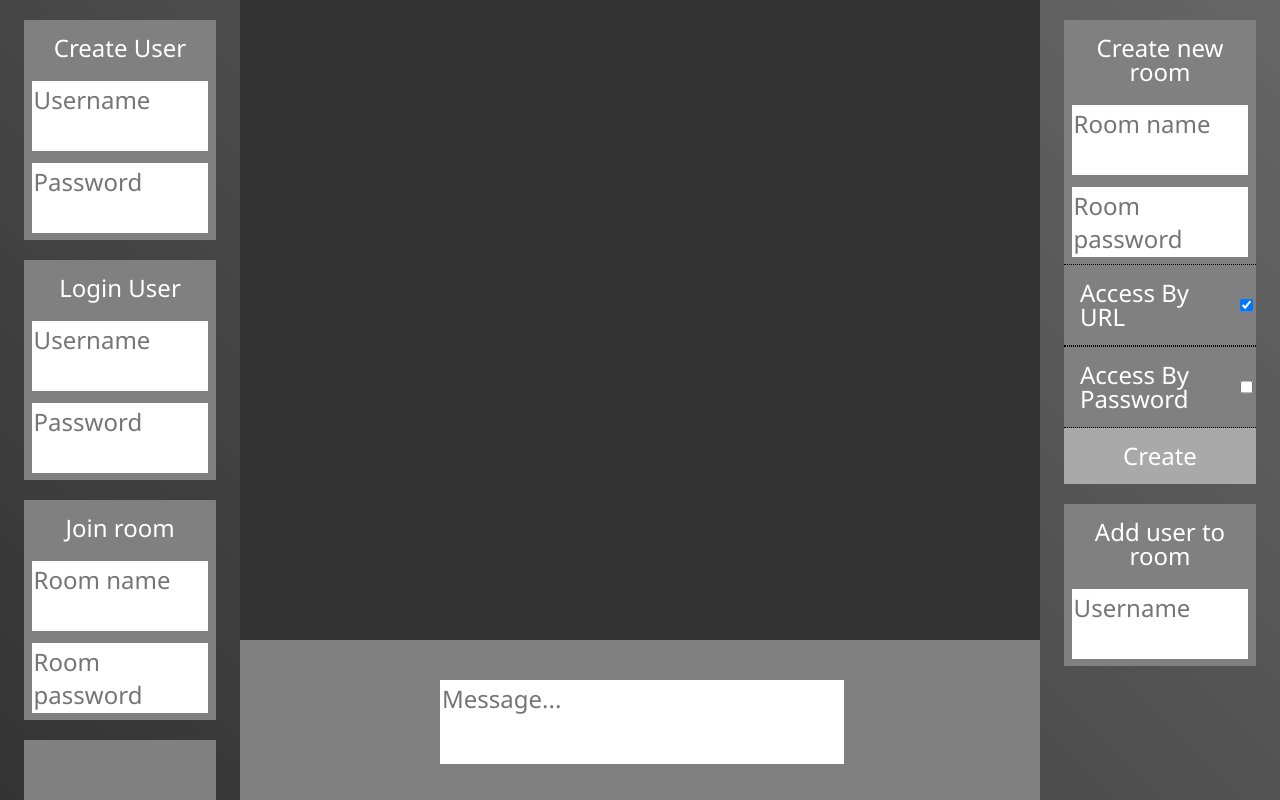
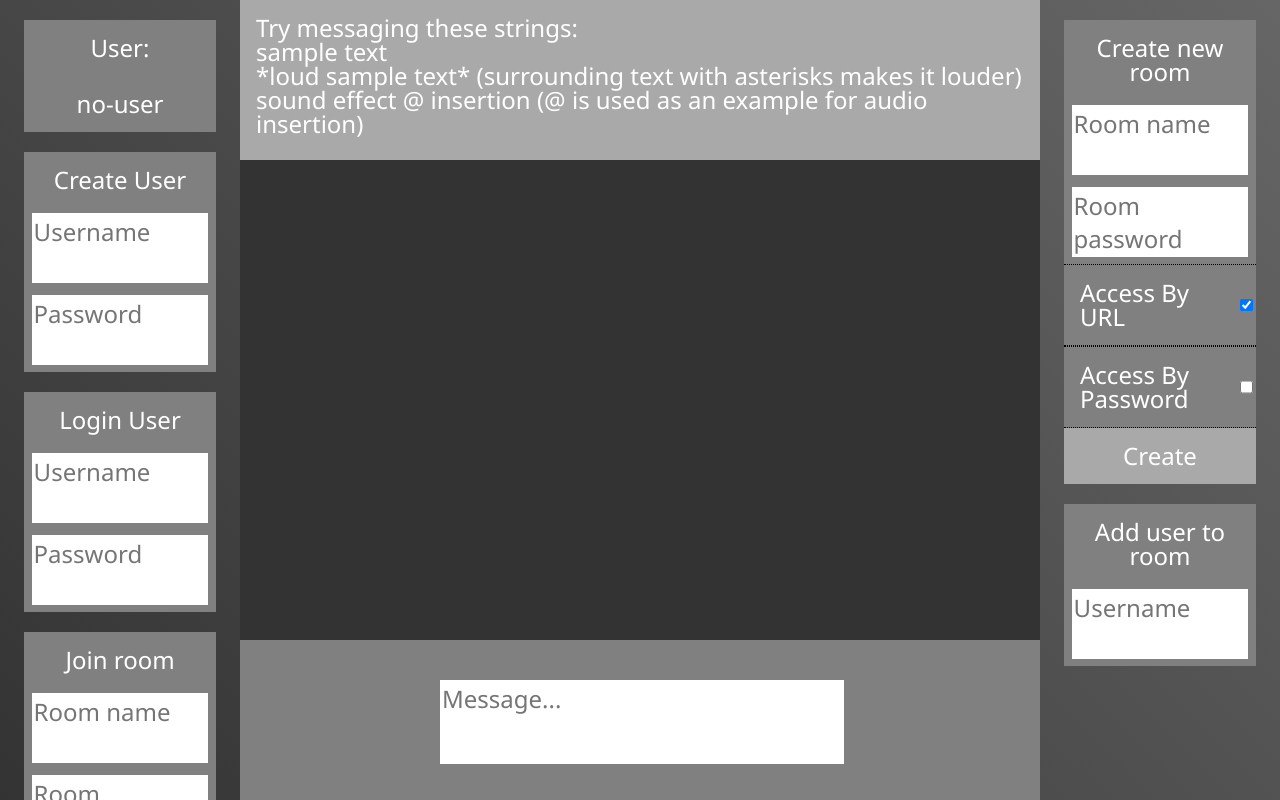
Before and after one commit to cstevenson3/ttsmessenger, a plain HTML site: page index.html in a window 1280 px wide. Drawn offline with Linux system fonts and the light colour scheme; no server answers.

Commit message:
Added helper text

```diff
--- a/css/common.css
+++ b/css/common.css
@@ -278,8 +278,8 @@ textarea{
 #messages {
     position: absolute;
     width:100%;
-    height:80%;
-    top:0%;
+    height:60%;
+    top:20%;
     left:0%;
     background-color: #333333;
     display:table;
@@ -350,3 +350,12 @@ textarea{
     resize: none;
     color: black;
 }
+
+#help_text{
+    position: absolute;
+    height: 20%;
+    width: 100%;
+    background-color:darkgrey;
+    left:0%;
+    top:0%;
+}
--- a/index.html
+++ b/index.html
@@ -27,6 +27,11 @@
 
 <body>
     <div id="user_menu">
+        <div id="user_menu_username_div" class="username_password_entry">
+            <h6>User: </h6>
+            <h6 id="user_menu_username_display">no-user</h6>
+        </div>
+
         <div id="user_create_menu" class="username_password_entry">
             <h6>Create User</h6>
             <textarea id="user_create_username" class="username_password_textarea" placeholder="Username"></textarea>
@@ -85,6 +90,14 @@
 
     <div id="contents">
 
+        <div id="help_text">
+            <h6>Try messaging these strings:<br>
+                sample text<br>
+                *loud sample text* (surrounding text with asterisks makes it louder)<br>
+                sound effect @ insertion (@ is used as an example for audio insertion)
+            </h6>
+        </div>
+
         <div id="messages"> <!––table for bottom aligned messages -->
             <div id="messages_container"> <!––table cell for bottom aligned messages -->
                 <div id="messages_container2"> <!–– for scrollbar -->
--- a/js/domManager.js
+++ b/js/domManager.js
@@ -52,6 +52,8 @@ function insertMessage(message){
             break;
         }
     }
+
+    audioNode.play();
 }
 
 function bindFunctionToEnterOnNode(nodeId, func){
@@ -185,3 +187,8 @@ function cleanupMessages(beforeIndex){
         }
     }
 }
+
+
+function setUsernameDisplay(username){
+    document.getElementById(usernameDisplayId).textContent = username;
+}
--- a/js/main.js
+++ b/js/main.js
@@ -22,7 +22,9 @@ function init(){
 
     bindFunctionToEnterOnNode(inputTextFieldId, enterOnInputTextField);
 
-    updateLoop();
+    setUsernameDisplay(clientState.user.username);
+
+    sleep(0).then(updateLoop);
 }
 
 function updateLoop(){
--- a/js/types.js
+++ b/js/types.js
@@ -5,6 +5,7 @@ let noFileString = "nofile";
 let NUM_MESSAGES_SHOWN = 20;
 
 //DOM
+let usernameDisplayId = "user_menu_username_display";
 
 let userCreateNameId = "user_create_username";
 let userCreatePasswordId = "user_create_password";
```
Also changed, not shown: 3 other files.
